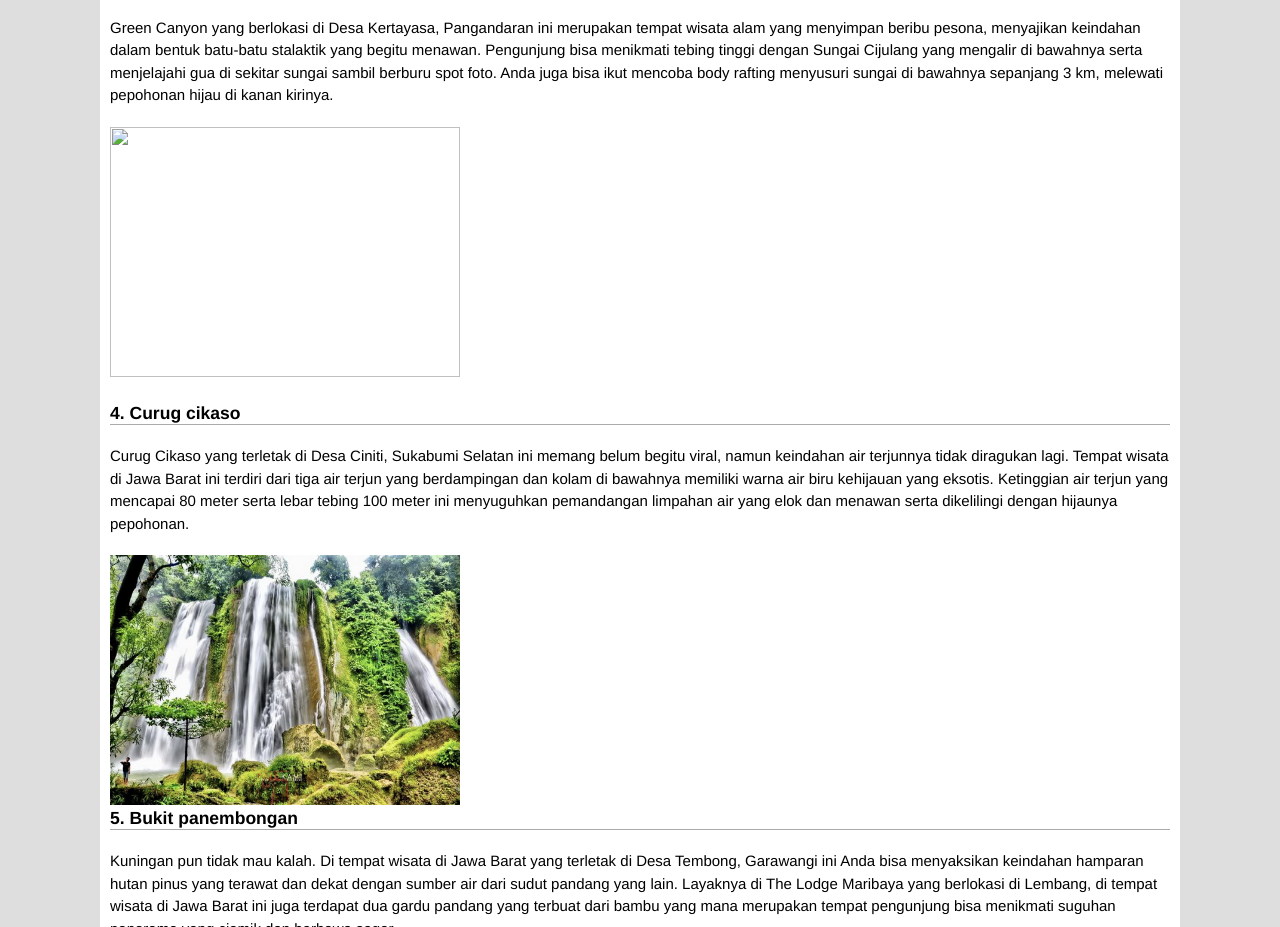
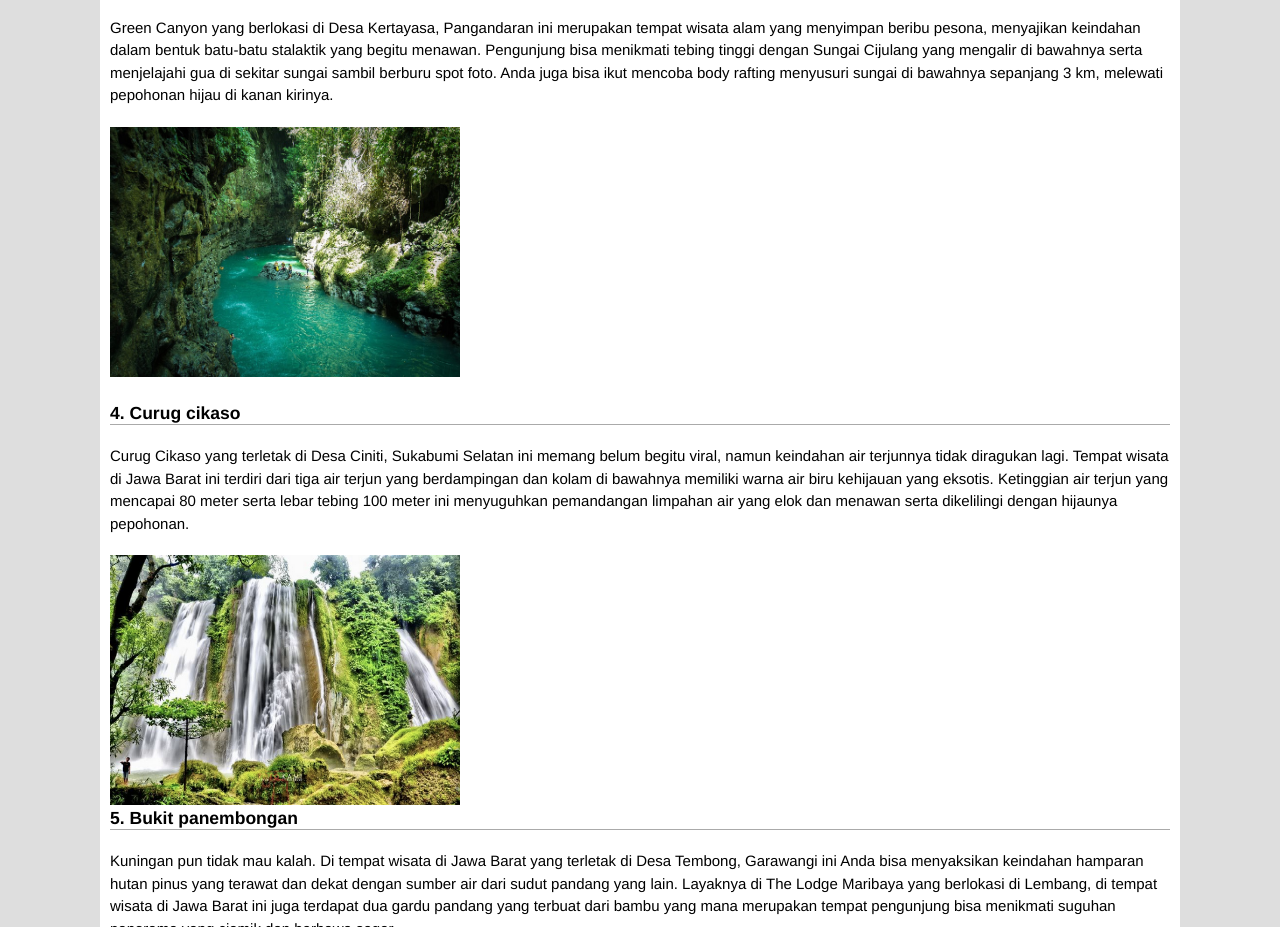
Before and after one commit to dhikasi/dhikasi.github.io, a plain HTML site: page Di jawa barat.html in a window 1280 px wide. Shown: the part 1126-2053 px from the top of the page. Drawn offline with Linux system fonts and the light colour scheme.

Commit message:
Update Di jawa barat.html

```diff
--- a/Di jawa barat.html
+++ b/Di jawa barat.html
@@ -42,7 +42,7 @@
 			<h3>3. Green canyon</h3>
 			<p>Green Canyon yang berlokasi di Desa Kertayasa, Pangandaran ini merupakan tempat wisata alam yang menyimpan beribu pesona, menyajikan keindahan dalam bentuk batu-batu stalaktik yang begitu menawan.
 			   Pengunjung bisa menikmati tebing tinggi dengan Sungai Cijulang yang mengalir di bawahnya serta menjelajahi gua di sekitar sungai sambil berburu spot foto. Anda juga bisa ikut mencoba body rafting menyusuri sungai di bawahnya sepanjang 3 km, melewati pepohonan hijau di kanan kirinya. </p>
-			<p><img src="jabar3.png" height="250" width="350" </p>
+			<p><img src="jabar3.jpg" height="250" width="350" </p>
 
 			<h3>4. Curug cikaso</h3>
 			<p>Curug Cikaso yang terletak di Desa Ciniti, Sukabumi Selatan ini memang belum begitu viral, namun keindahan air terjunnya tidak diragukan lagi. Tempat wisata di Jawa Barat ini terdiri dari tiga air terjun yang berdampingan dan kolam di bawahnya memiliki warna air biru kehijauan yang eksotis.
```
